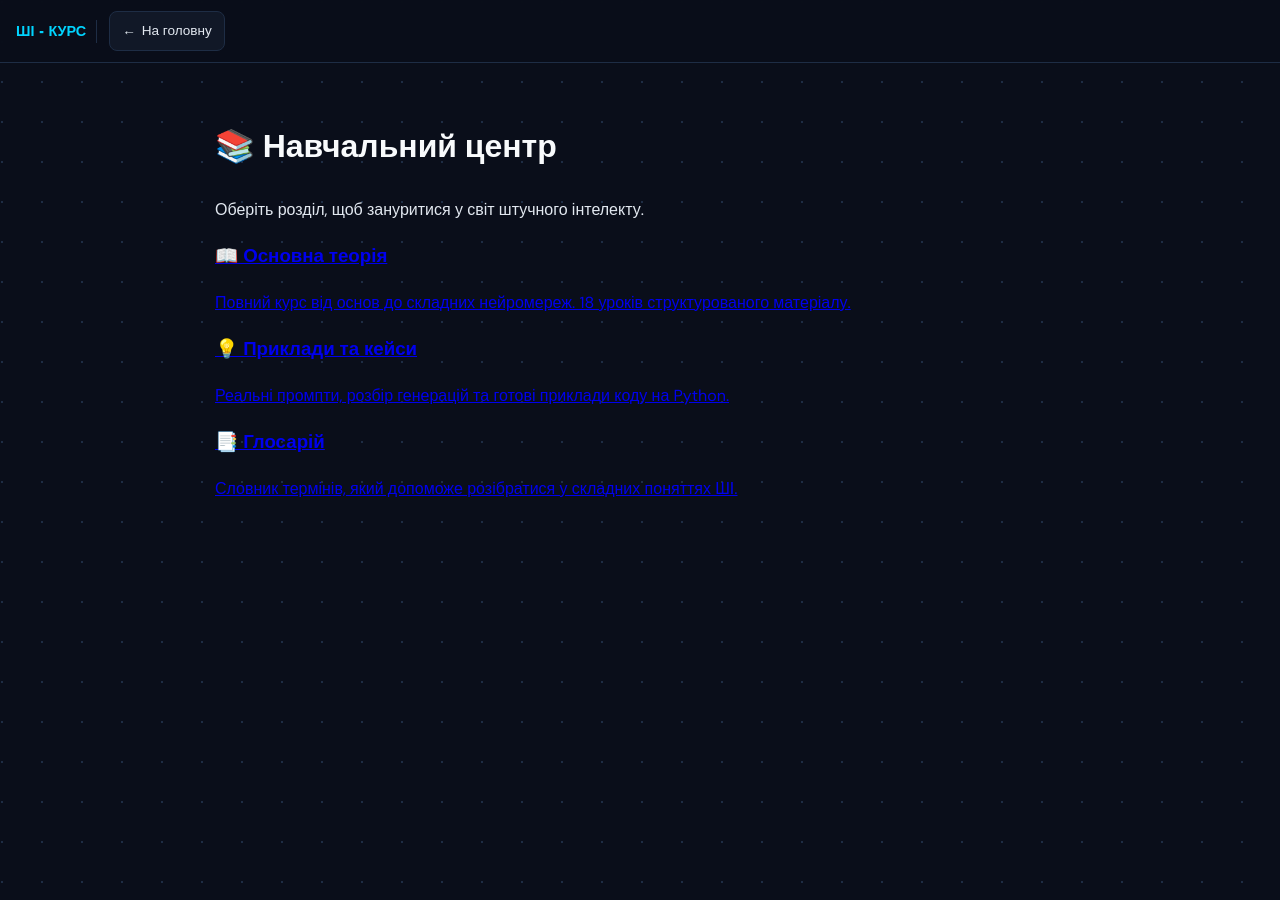
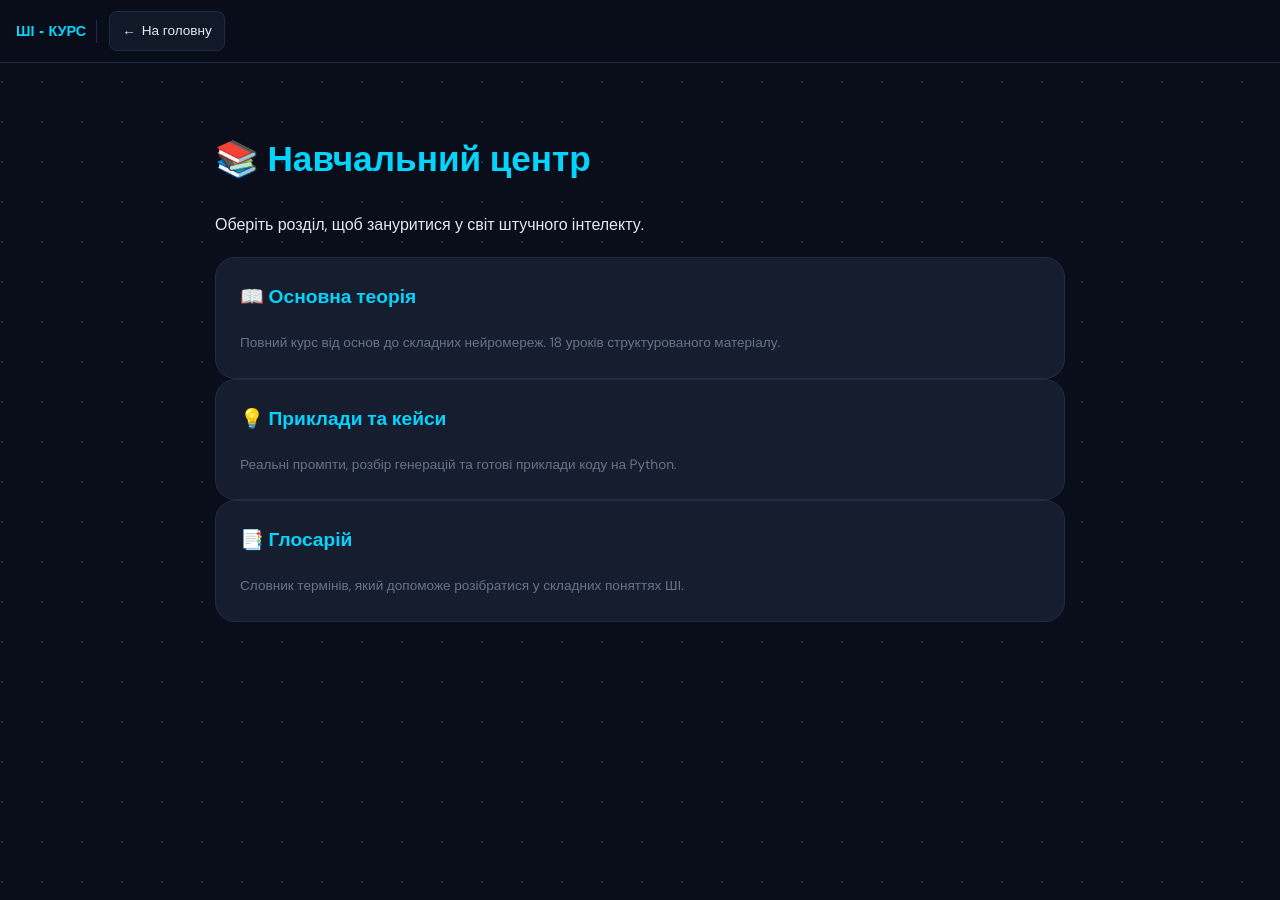
Before and after one commit to Ilona160/AI, a Jekyll site: the page built from theory/index.md, in a window 1280 px wide. Built offline with Jekyll 4.4.1, drawn with Linux system fonts in a browser that asks for light colours.

Commit message:
Update default.html

```diff
--- a/_layouts/default.html
+++ b/_layouts/default.html
@@ -18,16 +18,16 @@
       background-size: 40px 40px;
     }
 
-    /* НАВІГАЦІЯ: Максимально ліворуч */
+    /* НАВІГАЦІЯ */
     nav {
       position: fixed; top: 0; left: 0; width: 100%;
       background: rgba(10, 14, 26, 0.96); backdrop-filter: blur(20px);
       border-bottom: 1px solid var(--border);
       padding: 0.7rem 1rem;
       display: flex;
-      justify-content: flex-start; /* ВСЕ ЛІВОРУЧ */
+      justify-content: flex-start;
       align-items: center;
-      gap: 12px; /* Мінімальний розрив між лого та кнопкою */
+      gap: 12px;
       z-index: 1000;
     }
 
@@ -36,7 +36,7 @@
       text-decoration: none; font-size: 0.9rem;
       white-space: nowrap;
       padding-right: 10px;
-      border-right: 1px solid var(--border); /* Розділювач */
+      border-right: 1px solid var(--border);
     }
 
     .nav-link {
@@ -51,9 +51,39 @@
     .nav-link:hover { border-color: var(--accent); color: var(--accent); }
 
     .container { max-width: 850px; margin: 0 auto; }
-    .content-block { background: var(--card); border: 1px solid var(--border); padding: 2rem; border-radius: 24px; margin-bottom: 2rem; }
 
-    /* Тести */
+    /* ТЕКСТ ТА КОНТЕНТ */
+    h1, h2, h3 { font-family: 'Syne', sans-serif; color: var(--heading); margin-top: 2rem; }
+    h1 { font-size: 2.2rem; color: var(--accent); margin-bottom: 1.5rem; }
+    p { margin-bottom: 1.2rem; }
+
+    /* Спеціальні блоки для тексту (використовуйте у файлах теорії) */
+    .content-block {
+      background: var(--card);
+      border: 1px solid var(--border);
+      padding: 2rem;
+      border-radius: 24px;
+      margin-bottom: 2rem;
+      box-shadow: 0 10px 30px rgba(0,0,0,0.2);
+    }
+
+    /* КАРТКИ ДЛЯ СТОРІНОК ВИБОРУ (Theory Index / Tests Index) */
+    .theory-grid {
+      display: grid;
+      grid-template-columns: repeat(auto-fit, minmax(280px, 1fr));
+      gap: 1.5rem;
+      margin: 2rem 0;
+    }
+    .theory-card {
+      background: var(--card); border: 1px solid var(--border);
+      padding: 1.5rem; border-radius: 20px; text-decoration: none;
+      transition: 0.3s; display: block; color: var(--text);
+    }
+    .theory-card:hover { border-color: var(--accent); transform: translateY(-5px); }
+    .theory-card h3 { margin-top: 0; color: var(--accent); font-size: 1.2rem; }
+    .theory-card p { font-size: 0.85rem; color: #64748b; margin-bottom: 0; }
+
+    /* ТЕСТИ ТА КНОПКИ */
     .quiz-btn {
       display: block; width: 100%; text-align: left; padding: 1.1rem; margin-top: 0.8rem;
       background: var(--surface); border: 1px solid var(--border); color: var(--text);
@@ -63,7 +93,12 @@
     .incorrect { border-color: #ef4444 !important; background: rgba(239, 68, 68, 0.1) !important; color: #ef4444 !important; }
     .feedback { display: none; margin-top: 1rem; padding: 1rem; background: rgba(0, 212, 255, 0.03); border-left: 3px solid var(--accent); border-radius: 8px; font-size: 0.9rem; }
 
-    h1 { font-family: 'Syne', sans-serif; font-size: 2rem; color: var(--heading); margin-bottom: 1.5rem; }
+    /* СТИЛІ ДЛЯ ПРИКЛАДІВ (Examples) */
+    blockquote {
+      border-left: 4px solid var(--accent); background: rgba(0, 212, 255, 0.05);
+      padding: 1rem 1.5rem; margin: 1.5rem 0; border-radius: 0 12px 12px 0;
+    }
+    pre { background: #000; padding: 1rem; border-radius: 10px; overflow-x: auto; border: 1px solid var(--border); color: #00ffcc; font-size: 0.9rem; }
   </style>
 </head>
 <body>
```
